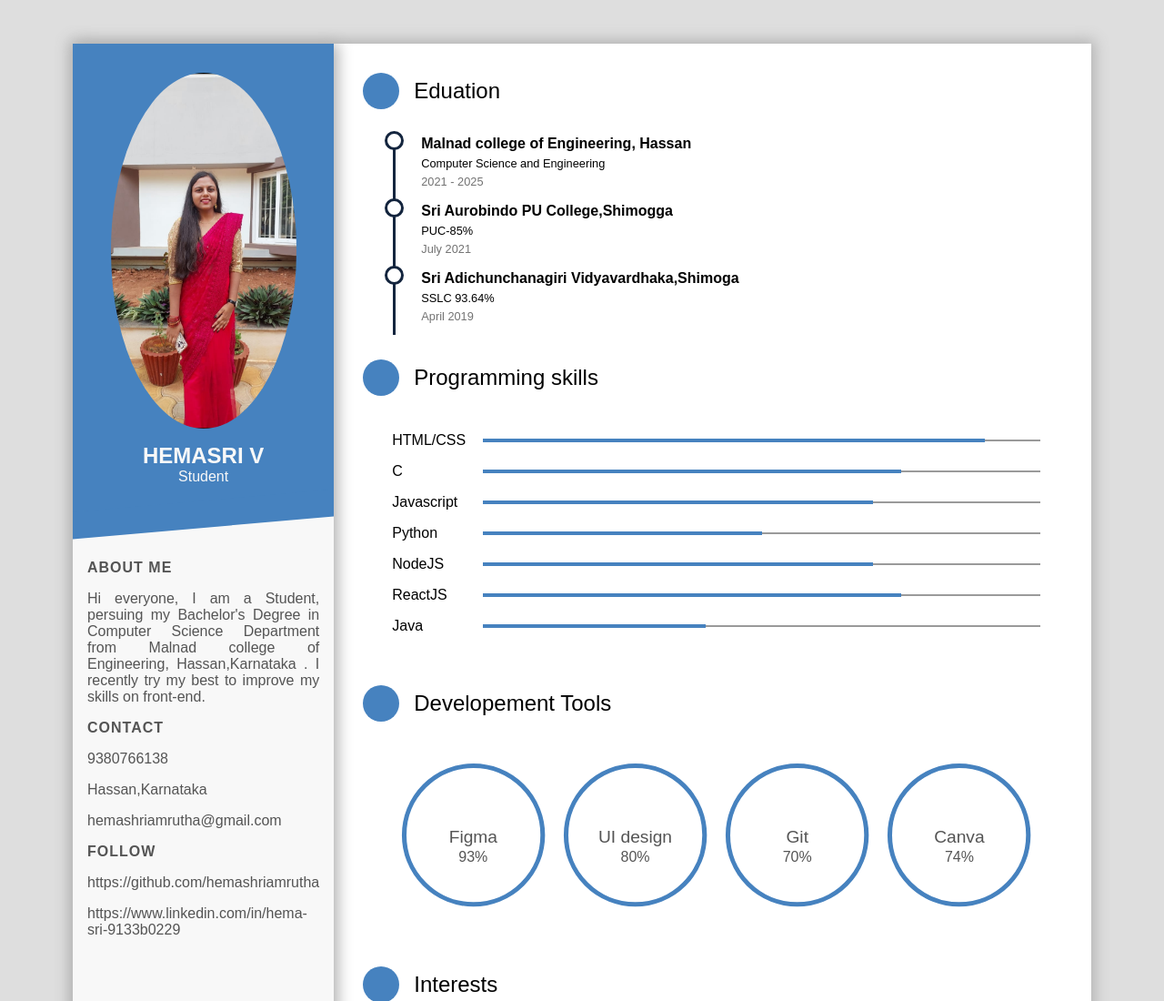
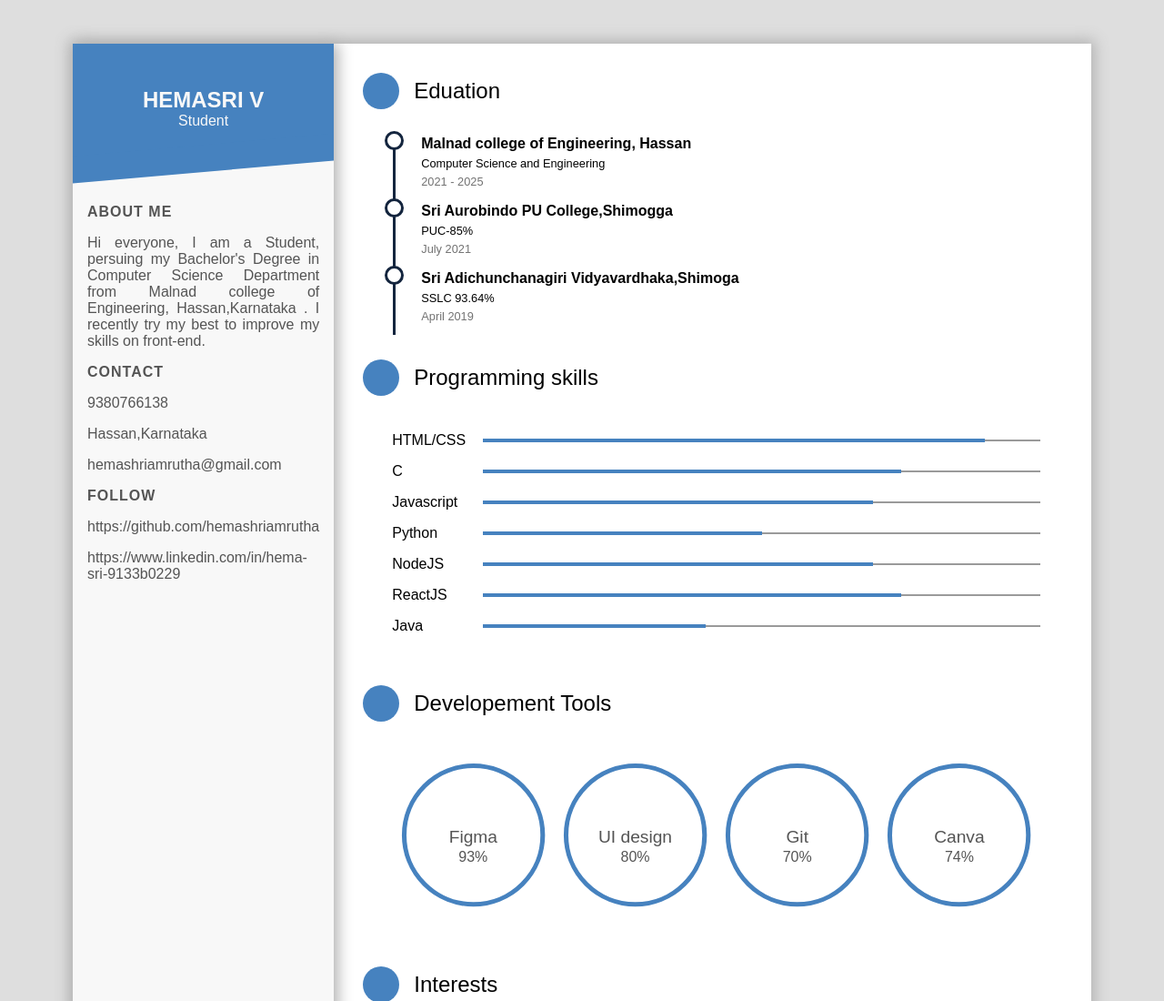
Before and after one commit to hemashriamrutha/web-, a plain HTML site: page index.html in a window 1280 px wide. Shown: the top 1100 px of the page at 91% size. Drawn offline with Linux system fonts and the light colour scheme; files whose address does not match are found by name.

Commit message:
Update index.html

```diff
--- a/index.html
+++ b/index.html
@@ -419,9 +419,7 @@ body {
 <div class="wrapper">
   <div class="intro">
     <div class="profile">
-      <div class="photo">
-        <img src="C:\Users\USER\OneDrive\Desktop\wpact\hem.jpg">
-      </div>
+
       <div class="bio">
         <h1 class="name">HEMASRI V</h1>
         <p class="profession">Student</p>
```
